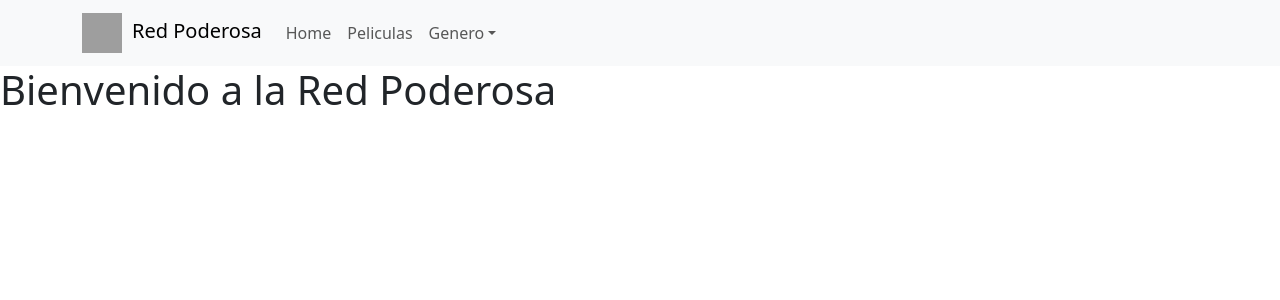
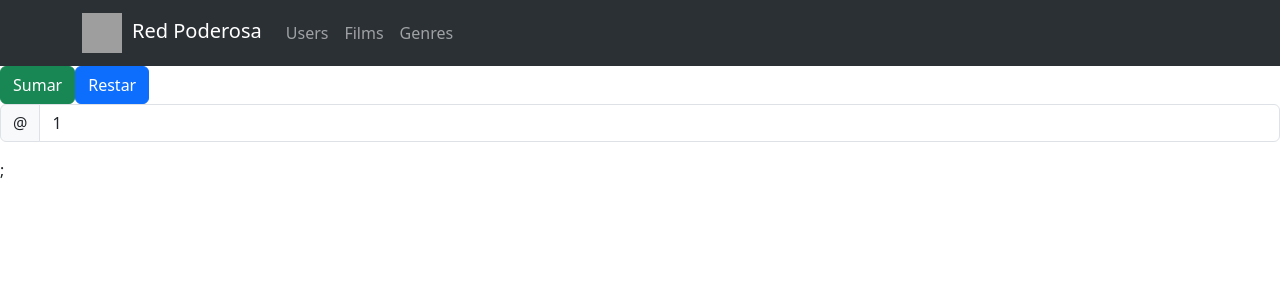
Before and after one commit to laragimenez/red-poderosa-react, a React (Create React App) app in the folder red-poderosa/: page / in a window 1280 px wide. Shown: the top 300 px of the page. Built offline with nearby package versions, Linux system fonts and the light colour scheme; grey boxes are pictures that could not be loaded.

Commit message:
se implemento todo relacionado con  Navbar, Props y useState

```diff
--- a/red-poderosa/src/App.css
+++ b/red-poderosa/src/App.css
@@ -1,38 +1,4 @@
-.App {
-  text-align: center;
+*{
+  padding: 0;
+  margin: 0;
 }
-
-.App-logo {
-  height: 40vmin;
-  pointer-events: none;
-}
-
-@media (prefers-reduced-motion: no-preference) {
-  .App-logo {
-    animation: App-logo-spin infinite 20s linear;
-  }
-}
-
-.App-header {
-  background-color: #282c34;
-  min-height: 100vh;
-  display: flex;
-  flex-direction: column;
-  align-items: center;
-  justify-content: center;
-  font-size: calc(10px + 2vmin);
-  color: white;
-}
-
-.App-link {
-  color: #61dafb;
-}
-
-@keyframes App-logo-spin {
-  from {
-    transform: rotate(0deg);
-  }
-  to {
-    transform: rotate(360deg);
-  }
-}
--- a/red-poderosa/src/App.js
+++ b/red-poderosa/src/App.js
@@ -1,14 +1,62 @@
+import './App.css';
+
 import React from 'react';
 import NavBar from './componentes/NavBar/NavBar'; // Asegúrate de tener la ruta correcta.
+import MyButton from './componentes/MyButton/MyButton';
+import { useState } from 'react';
+import MyInput from './componentes/MyInput/MyInput';
+
+/*const create = () => {
+    console.log("crear Movie");
+}
+
+const delaite = () => {
+    console.log("eliminar Movie");
+}
+
+const view = () => {
+    console.log("ver Movie");
+}
+const update = () => {
+    console.log("actualizar Movie");
+}
 
 function App() {
     return (
-        <div>
-            <NavBar />
-            <h1>Bienvenido a la Red Poderosa</h1>
-            {/* Aquí puedes agregar más componentes o contenido */}
-        </div>
-    );
+        <>
+        <NavBar></NavBar>
+        <MyButton variant={"success"}></MyButton>
+
+        </>
+    ); //esta funcion desestructura los objetos, para llamarlos no importa el orden pero si los nombres.
+} */
+
+
+function App() {
+
+    const sumar = () => {
+        setCount(count + 1);
+    }
+    const restar = () => {
+        setCount(count - 1);
+    }
+    const [count, setCount]= useState(1);
+
+    return (
+        <>
+        <NavBar></NavBar>
+        <MyButton text={"Sumar"} callback={sumar} variant={"success"}></MyButton>
+        <MyButton text={"Restar"} callback={restar} variant={"primary"}></MyButton>
+        <MyInput count={count}></MyInput>
+
+        </>
+    ); //esta funcion desestructura los objetos, para llamarlos no importa el orden pero si los nombres.
 }
 
 export default App;
+
+/*
+<MyButton text={"Crear Movie"} callback={create} variant={"success"}></MyButton>
+<MyButton text={"Eliminar Movie"} callback={delaite} variant={"danger"}></MyButton>
+<MyButton text={"Ver Movie"} callback={view} variant={"warning"}></MyButton>
+<MyButton text={"Actualizar Movie"} callback={update} variant={"primary"}></MyButton> */
--- /dev/null
+++ b/red-poderosa/src/componentes/MyButton/MyButton.jsx
@@ -0,0 +1,34 @@
+import 'bootstrap/dist/css/bootstrap.min.css';
+import './MyButton.css';
+
+import React from 'react'
+import Button from 'react-bootstrap/Button';
+
+const MyButton = ({text, callback, variant}) => { //dentro de la llave reciben parametros, la funcion de cada parametro de callback esta definido en App.js
+  return (
+  <>
+  <Button onClick= {callback} variant={variant}>{text}</Button>
+
+  </>
+)}
+
+/*const MyButton = ({variant}) => { //dentro de la llave reciben parametros, la funcion de cada parametro de callback esta definido en App.js
+    const [textButton, setTextButton] = useState("Hola");
+    return (
+    <>
+    <Button onClick={()=> {setTextButton("Chau")}} variant={variant}>{textButton}</Button>
+
+    </>
+  )
+}
+
+/*const MyButton = ({text, callback, variant}) => { //dentro de la llave reciben parametros, la funcion de cada parametro de callback esta definido en App.js
+    return (
+      <>
+      <Button onClick={callback} variant={variant}>{text}</Button>
+
+      </>
+    )
+  } */
+
+export default MyButton;
--- /dev/null
+++ b/red-poderosa/src/componentes/MyInput/MyInput.jsx
@@ -0,0 +1,23 @@
+import 'bootstrap/dist/css/bootstrap.min.css'; //importamos la hoja de stylo de bootstrap
+import './MyInput.css';
+
+import Form from 'react-bootstrap/Form';
+import InputGroup from 'react-bootstrap/InputGroup';
+
+function MyInput({count}) {
+  return (
+    <>
+      <InputGroup className="mb-3">
+        <InputGroup.Text id="basic-addon1">@</InputGroup.Text>
+        <Form.Control
+          placeholder="Username"
+          aria-label="Username"
+          aria-describedby="basic-addon1"
+          value={count}
+        />
+      </InputGroup>;
+      </>
+  );
+}
+
+export default MyInput;
--- a/red-poderosa/src/componentes/NavBar/NavBar.css
+++ b/red-poderosa/src/componentes/NavBar/NavBar.css
@@ -7,7 +7,7 @@
 }
 
 .menu nav {
-    background-color: black !important;
+    background-color: #0a0a0a !important;
 }
 
 .menu-content {
--- a/red-poderosa/src/componentes/NavBar/NavBar.jsx
+++ b/red-poderosa/src/componentes/NavBar/NavBar.jsx
@@ -1,13 +1,15 @@
-import 'bootstrap/dist/css/bootstrap.min.css';
+import 'bootstrap/dist/css/bootstrap.min.css'; //importamos la hoja de stylo de bootstrap
+import './NavBar.css'; //esta abajo de la libreria bootstrap por que tomamos la prioridad del estilo de bootstrap pero se puede cambiar el estilo, es en forma cascada.
+
 import React from 'react';
 import Container  from 'react-bootstrap/Container';
 import Nav from 'react-bootstrap/Nav';
 import Navbar from 'react-bootstrap/Navbar';
-import NavDropdown from 'react-bootstrap/NavDropdown';
+
 
 const NavBar = () => {
     return (
-        <Navbar expand="lg" className="bg-body-tertiary">
+        <Navbar bg="dark" data-bs-theme="dark" expand="lg" className="bg-body-tertiary">
             <Container>
                 <Navbar.Brand href="#home">
                         <img
@@ -21,17 +23,9 @@ const NavBar = () => {
                 <Navbar.Toggle aria-controls="basic-navbar-nav" />
                 <Navbar.Collapse id="basic-navbar-nav">
                     <Nav className="me-auto">
-                        <Nav.Link href="#home">Home</Nav.Link>
-                        <Nav.Link href="#link">Peliculas</Nav.Link>
-                        <NavDropdown title="Genero" id="basic-nav-dropdown">
-                        <NavDropdown.Item href="#action/3.1">Action</NavDropdown.Item>
-                        <NavDropdown.Divider />
-                        <NavDropdown.Item href="#action/3.2">Terror</NavDropdown.Item>
-                        <NavDropdown.Divider />
-                        <NavDropdown.Item href="#action/3.3">Comedia</NavDropdown.Item>
-                        <NavDropdown.Divider />
-                        <NavDropdown.Item href="#action/3.4">Romance</NavDropdown.Item>
-                        </NavDropdown>
+                        <Nav.Link href="#home">Users</Nav.Link>
+                        <Nav.Link href="#link">Films</Nav.Link>
+                        <Nav.Link href="#link">Genres</Nav.Link>
                     </Nav>
                 </Navbar.Collapse>
             </Container>
--- a/red-poderosa/src/index.js
+++ b/red-poderosa/src/index.js
@@ -2,7 +2,6 @@ import React from 'react';
 import ReactDOM from 'react-dom/client';
 import './index.css';
 import App from './App';
-import reportWebVitals from './reportWebVitals/reportWebVitals';
 
 const root = ReactDOM.createRoot(document.getElementById('root'));
 root.render(
@@ -10,8 +9,3 @@ root.render(
     <App />
   </React.StrictMode>
 );
-
-// If you want to start measuring performance in your app, pass a function
-// to log results (for example: reportWebVitals(console.log))
-// or send to an analytics endpoint. Learn more: https://bit.ly/CRA-vitals
-reportWebVitals();
```
Also changed, not shown: red-poderosa/src/componentes/MyButton/MyButton.css (added), red-poderosa/src/componentes/MyInput/MyInput.css (added).
